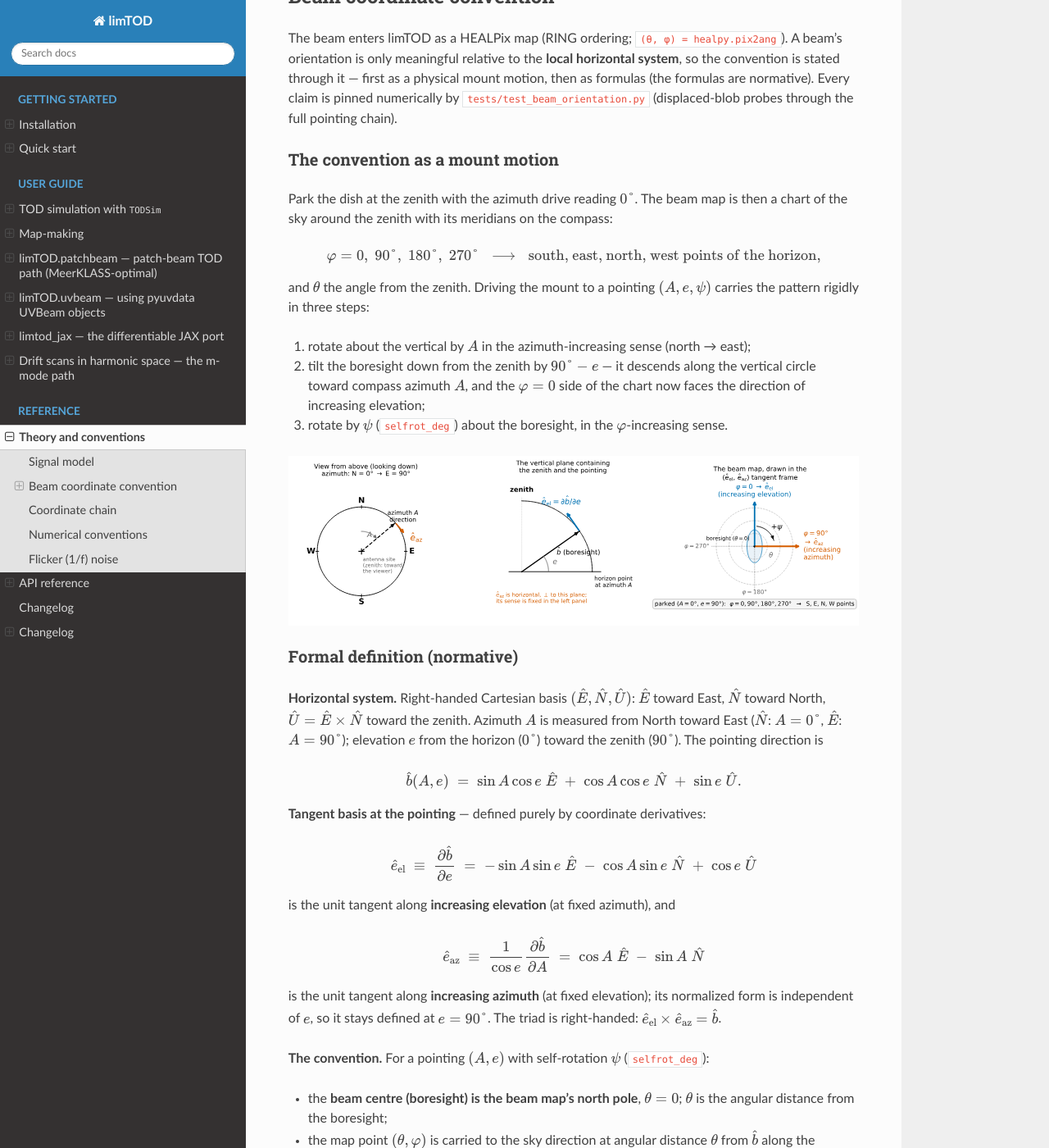
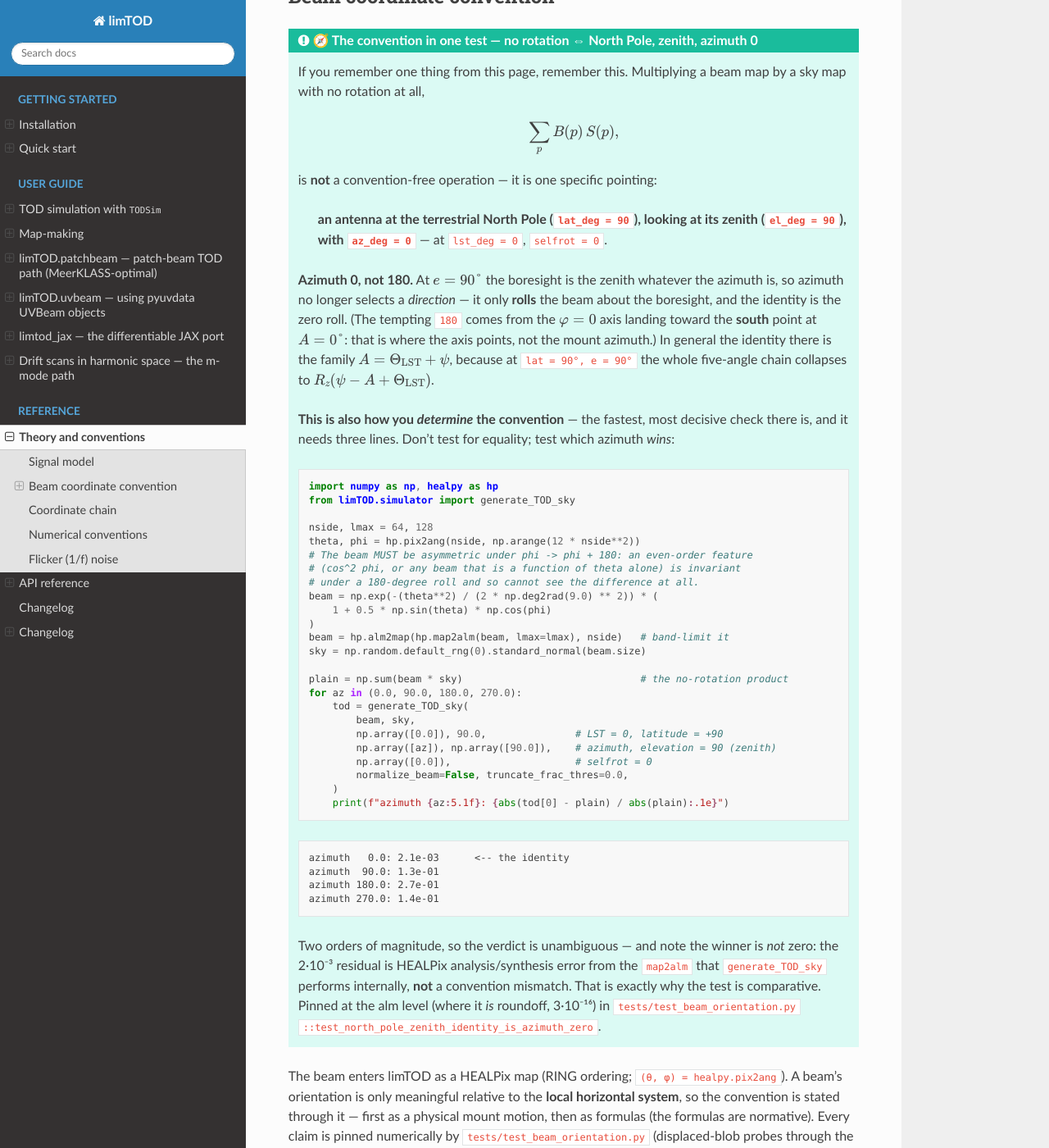
Before and after one commit to zzhang0123/limTOD, a Sphinx documentation site: the page built from docs/theory.md, in a window 1280 px wide and 1400 px high, scrolled down 866 px. Shown: the whole window at 82% size. Built offline with Sphinx 7.4.7 and the Read the Docs theme 3.1.0, drawn with Linux system fonts in a browser that asks for light colours.

Commit message:
docs: highlight the North-Pole/azimuth-0 convention test on every entry path
The plain product sum(beam * sky) is not a convention-free operation -- it is
the pointing lat=90, el=90, az=0 (North Pole, zenith, azimuth ZERO, not 180)
at lst=0, selfrot=0 -- and it doubles as the fastest, most decisive way to
DETERMINE the convention. Promoted from a bullet inside 'Special cases' to a
titled callout at the top of the beam-convention section, plus the docs
landing page, the README (PyPI landing page), and the drift-scan page where
readers first hold a beam map and a sky map at the same time.

The check is comparative rather than an equality assertion, which matters:
of azimuths 0/90/180/270 only 0 reproduces the plain product (2.1e-3 vs
1.3e-1 / 2.7e-1 / 1.4e-1), and the winner is NOT zero because
generate_TOD_sky re-analyses the beam internally and HEALPix
analysis/synthesis is not exactly idempotent. Stating that keeps the residual
from being read as a convention mismatch.

Two traps documented because each silently defeats the check -- both found by
running the snippet before shipping it: a beam symmetric under phi -> phi+180
(including any beam that is a function of theta alone) cannot see a
180-degree roll at all, so the first draft of this snippet gave IDENTICAL
errors at az=0 and az=180; and an un-band-limited beam inflates the residual
to several percent.

````diff
--- a/docs/theory.md
+++ b/docs/theory.md
@@ -32,6 +32,78 @@ the plain pixel sum, without a solid-angle factor — pair it with
 `normalize_beam=True` for a beam-weighted average.)
 
 ## Beam coordinate convention
+
+:::{admonition} 🧭 The convention in one test — no rotation ⇔ North Pole, zenith, azimuth 0
+:class: important
+
+If you remember one thing from this page, remember this. Multiplying a beam
+map by a sky map with no rotation at all,
+
+$$
+\sum_p B(p)\, S(p),
+$$
+
+is **not** a convention-free operation — it is one specific pointing:
+
+> **an antenna at the terrestrial North Pole (`lat_deg = 90`), looking at
+> its zenith (`el_deg = 90`), with `az_deg = 0`** — at `lst_deg = 0`,
+> `selfrot = 0`.
+
+**Azimuth 0, not 180.** At $e = 90°$ the boresight is the zenith whatever the
+azimuth is, so azimuth no longer selects a *direction* — it only **rolls** the
+beam about the boresight, and the identity is the zero roll. (The tempting
+`180` comes from the $\varphi = 0$ axis landing toward the **south** point at
+$A = 0°$: that is where the axis points, not the mount azimuth.) In general
+the identity there is the family $A = \Theta_{\rm LST} + \psi$, because at
+`lat = 90°, e = 90°` the whole five-angle chain collapses to
+$R_z(\psi - A + \Theta_{\rm LST})$.
+
+**This is also how you *determine* the convention** — the fastest, most
+decisive check there is, and it needs three lines. Don't test for equality;
+test which azimuth *wins*:
+
+```python
+import numpy as np, healpy as hp
+from limTOD.simulator import generate_TOD_sky
+
+nside, lmax = 64, 128
+theta, phi = hp.pix2ang(nside, np.arange(12 * nside**2))
+# The beam MUST be asymmetric under phi -> phi + 180: an even-order feature
+# (cos^2 phi, or any beam that is a function of theta alone) is invariant
+# under a 180-degree roll and so cannot see the difference at all.
+beam = np.exp(-(theta**2) / (2 * np.deg2rad(9.0) ** 2)) * (
+    1 + 0.5 * np.sin(theta) * np.cos(phi)
+)
+beam = hp.alm2map(hp.map2alm(beam, lmax=lmax), nside)   # band-limit it
+sky = np.random.default_rng(0).standard_normal(beam.size)
+
+plain = np.sum(beam * sky)                              # the no-rotation product
+for az in (0.0, 90.0, 180.0, 270.0):
+    tod = generate_TOD_sky(
+        beam, sky,
+        np.array([0.0]), 90.0,               # LST = 0, latitude = +90
+        np.array([az]), np.array([90.0]),    # azimuth, elevation = 90 (zenith)
+        np.array([0.0]),                     # selfrot = 0
+        normalize_beam=False, truncate_frac_thres=0.0,
+    )
+    print(f"azimuth {az:5.1f}: {abs(tod[0] - plain) / abs(plain):.1e}")
+```
+
+```text
+azimuth   0.0: 2.1e-03      <-- the identity
+azimuth  90.0: 1.3e-01
+azimuth 180.0: 2.7e-01
+azimuth 270.0: 1.4e-01
+```
+
+Two orders of magnitude, so the verdict is unambiguous — and note the winner
+is *not* zero: the 2·10⁻³ residual is HEALPix analysis/synthesis error from
+the `map2alm` that `generate_TOD_sky` performs internally, **not** a
+convention mismatch. That is exactly why the test is comparative. Pinned at
+the alm level (where it *is* roundoff, 3·10⁻¹⁶) in
+[`tests/test_beam_orientation.py`](https://github.com/zzhang0123/limTOD/blob/main/tests/test_beam_orientation.py)
+`::test_north_pole_zenith_identity_is_azimuth_zero`.
+:::
 
 The beam enters limTOD as a HEALPix map (RING ordering;
 `(θ, φ) = healpy.pix2ang`). A beam's orientation is only meaningful
````
Also changed, not shown: CHANGELOG.md (+17 -5 lines), README.md (+12 -0 lines), docs/driftscan.md (+4 -2 lines), docs/index.md (+10 -0 lines).
